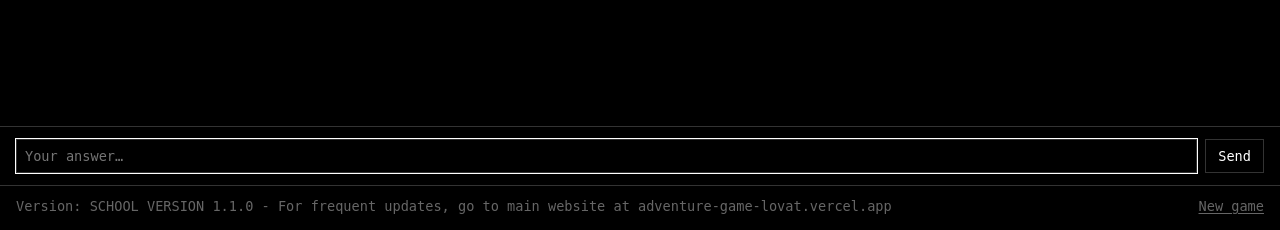
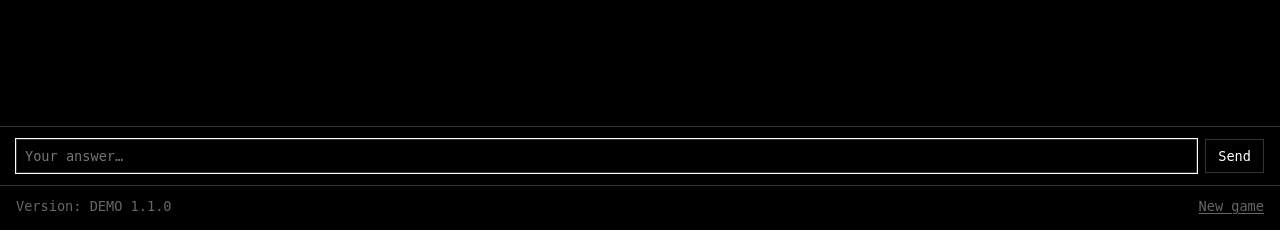
Before and after one commit to aluka2727-art/adventure_game, a Flask app: page / in a window 1280 px wide. Shown: the part 570-800 px from the top of the page. Run offline with Flask 3, Linux system fonts and the light colour scheme.

Commit message:
Update version information in play template to reflect demo status as DEMO 1.1.0.

```diff
--- a/templates/play.html
+++ b/templates/play.html
@@ -64,7 +64,7 @@
       </div>
 
       <div class="actions">
-        <span class="version">Version: SCHOOL VERSION 1.1.0 - For frequent updates, go to main website at adventure-game-lovat.vercel.app</span>
+        <span class="version">Version: DEMO 1.1.0</span>
         <a class="button-link" href="{{ url_for('new_game') }}">New game</a>
       </div>
     </div>
```
